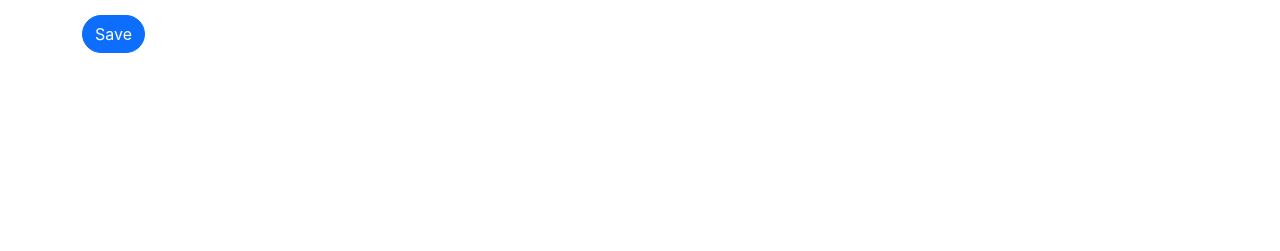
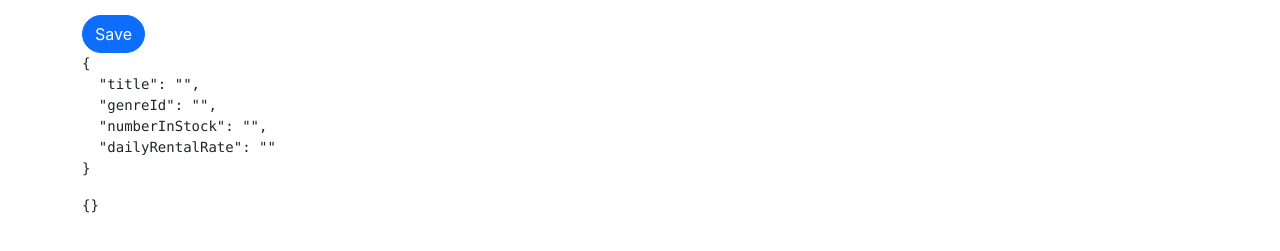
Before and after one commit to a-maystorov/gamespot-client, a React (Create React App) app: page /games/1 in a window 1280 px wide. Shown: the part 473-724 px from the top of the page. Built offline with nearby package versions, Linux system fonts and the light colour scheme; no server answers.

Commit message:
add: implement logic for updating games

```diff
--- a/src/App.tsx
+++ b/src/App.tsx
@@ -73,10 +73,7 @@ function App() {
               />
             }
           />
-          <Route
-            path="/games/:id"
-            element={<GameForm games={games} genres={genres} />}
-          />
+          <Route path="/games/:id" element={<GameForm genres={genres} />} />
           <Route path="/rentals" element={<Rentals />} />
           <Route path="/login" element={<LoginForm />} />
           <Route path="/register" element={<RegisterForm />} />
--- a/src/components/GameForm.tsx
+++ b/src/components/GameForm.tsx
@@ -1,4 +1,5 @@
-import { useParams } from 'react-router-dom';
+import { useCallback, useEffect, useState } from 'react';
+import { useNavigate, useParams } from 'react-router-dom';
 import { Form, Formik } from 'formik';
 import * as Yup from 'yup';
 
@@ -9,11 +10,10 @@ import GameService from '../services/GameService';
 import Input from './common/Input';
 import Select from './common/Select';
 
+import Genre from '../models/Genre';
 import Game from '../models/Game';
-import Genre from '../models/Genre';
 
 interface GameFormProps {
-  games: Game[];
   genres: Genre[];
 }
 
@@ -34,35 +34,71 @@ const validationSchema = Yup.object({
 
 function GameForm({ genres }: GameFormProps) {
   const { id } = useParams();
+  const navigate = useNavigate();
+  const [game, setGame] = useState<Game>();
+
+  const loadCurrentGame = useCallback(async () => {
+    if (id === 'new') return;
+
+    try {
+      const game = await GameService.getGame(id!);
+      setGame(game);
+    } catch (err) {
+      if (err instanceof AxiosError) {
+        err.response && err.response.status === 404
+          ? navigate('/not-found')
+          : console.error(err.response?.data);
+      }
+
+      console.error(err);
+    }
+  }, [id, navigate]);
+
+  useEffect(() => {
+    loadCurrentGame();
+  }, [loadCurrentGame]);
 
   return (
     <div>
       <h1>Game Form {id}</h1>
       <Formik
+        enableReinitialize={true}
         initialValues={{
-          title: '',
-          genreId: '',
-          numberInStock: '',
-          dailyRentalRate: '',
+          title: game ? game.title : '',
+          genreId: game ? game.genre?._id : '',
+          numberInStock: game ? game.numberInStock : '',
+          dailyRentalRate: game ? game.dailyRentalRate : '',
         }}
         onSubmit={async (data, { setSubmitting, setFieldError }) => {
           setSubmitting(true);
           try {
             const { dailyRentalRate, genreId, numberInStock, title } = data;
 
+            if (id === 'new')
               await GameService.addGame({
                 title,
                 genreId,
                 numberInStock,
                 dailyRentalRate,
               });
+            else
+              game &&
+                (await GameService.updateGame(
+                  {
+                    title,
+                    genreId,
+                    numberInStock,
+                    dailyRentalRate,
+                  },
+                  id!
+                ));
 
             setSubmitting(false);
 
             window.location.href = '/';
           } catch (err) {
             if (err instanceof AxiosError)
-              setFieldError('title', err.response?.data);
+              setFieldError('dailyRentalRate', err.response?.data);
             setSubmitting(false);
           }
         }}
@@ -82,10 +118,11 @@ function GameForm({ genres }: GameFormProps) {
             <Select
               errors={values.genreId}
               label="Genre"
+              placeholder={game && game.genre?.name}
               name="genreId"
               onChange={handleChange}
               options={genres}
-              value={values.genreId}
+              value={values.genreId || game?.genre?._id}
             />
 
             <Input
@@ -112,6 +149,9 @@ function GameForm({ genres }: GameFormProps) {
               disabled={isSubmitting}>
               Save
             </button>
+
+            <pre>{JSON.stringify(values, null, 2)}</pre>
+            <pre>{JSON.stringify(errors, null, 2)}</pre>
           </Form>
         )}
       </Formik>
--- a/src/components/common/Select.tsx
+++ b/src/components/common/Select.tsx
@@ -4,9 +4,10 @@ interface SelectProps {
   name: string;
   label: string;
   options: Genre[];
-  value: string | number;
+  value: string | number | undefined;
   errors: string | undefined;
   onChange: (e: React.ChangeEvent<HTMLSelectElement>) => void;
+  placeholder?: any;
 }
 const Select = ({
   name,
@@ -15,6 +16,7 @@ const Select = ({
   errors,
   onChange,
   value,
+  placeholder,
   ...rest
 }: SelectProps) => {
   return (
@@ -23,10 +25,10 @@ const Select = ({
       <select
         name={name}
         id={name}
-        {...rest}
         className="form-control rounded-pill"
-        onChange={onChange}>
-        <option value="" label={`Select a ${label}`} />
+        onChange={onChange}
+        {...rest}>
+        <option value="" label={placeholder} />
 
         {options.map(
           (option) =>
--- a/src/models/Game.ts
+++ b/src/models/Game.ts
@@ -7,4 +7,5 @@ export default interface Game {
   genreId?: string;
   numberInStock: number | string;
   dailyRentalRate: number | string;
+  __v?: number;
 }
--- a/src/services/GameService.ts
+++ b/src/services/GameService.ts
@@ -19,13 +19,30 @@ class GameService {
   }
 
   async getGame(id: string) {
-    const res = await this.http.get<Game>('/games/' + id);
+    const res = await this.http.get<Game>('/games/' + id, { headers });
     return res.data;
   }
 
   async addGame({ title, genreId, dailyRentalRate, numberInStock }: Game) {
     const res = await this.http.post<Game>(
       '/games',
+      {
+        title,
+        genreId,
+        numberInStock,
+        dailyRentalRate,
+      },
+      { headers }
+    );
+    return res.data;
+  }
+
+  async updateGame(
+    { title, genreId, dailyRentalRate, numberInStock }: Game,
+    id: string
+  ) {
+    const res = await this.http.put(
+      '/games/' + id,
       {
         title,
         genreId,
```
Lines whose indentation alone changed are shown as unchanged.
